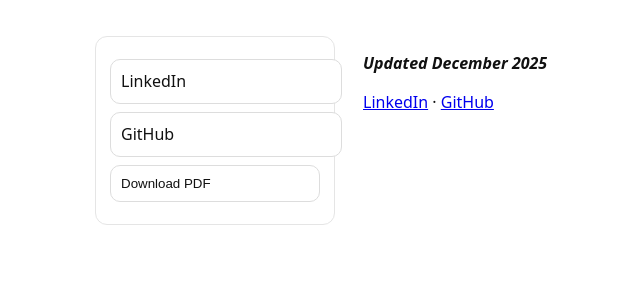
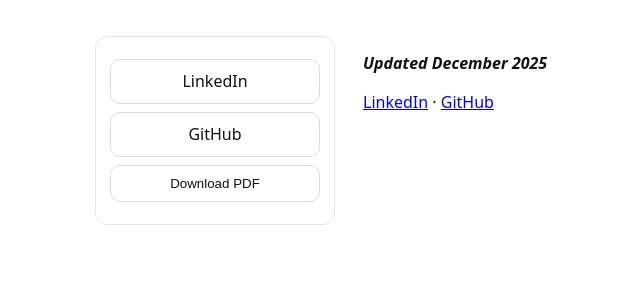
Before and after one commit to jostagirl/PublicResume, a Jekyll site: the page built from index.md, in a window 1280 px wide. Shown: the top 300 px of the page, without its empty margins (55-695 px from the left). Built offline with Jekyll 4.4.1, drawn with Linux system fonts in a browser that asks for light colours; our own code applies the rules of GitHub Pages for plain Markdown files.

Commit message:
Change button text alignment in sidebar styles

```diff
--- a/_layouts/default.html
+++ b/_layouts/default.html
@@ -8,7 +8,7 @@
       body { font-family: system-ui, Arial, sans-serif; line-height: 1.45; color: #111; }
       .wrap { max-width: 980px; margin: 0 auto; padding: 28px 16px; display: grid; grid-template-columns: 240px 1fr; gap: 28px; }
       .side { position: sticky; top: 16px; align-self: start; border: 1px solid #e5e5e5; border-radius: 12px; padding: 14px; }
-      .side a, .side button { display: block; width: 100%; text-align: left; padding: 10px 10px; margin: 8px 0; border-radius: 10px; border: 1px solid #ddd; background: #fff; cursor: pointer; text-decoration: none; color: inherit; }
+      .side a, .side button { display: block; width: 100%; box-sizing: border-box; text-align: center; padding: 10px 10px; margin: 8px 0; border-radius: 10px; border: 1px solid #ddd; background: #fff; cursor: pointer; text-decoration: none; color: inherit; }
       .side a:hover, .side button:hover { background: #f6f6f6; }
       .content { min-width: 0; }
       @media (max-width: 860px) { .wrap { grid-template-columns: 1fr; } .side { position: static; } }
```
